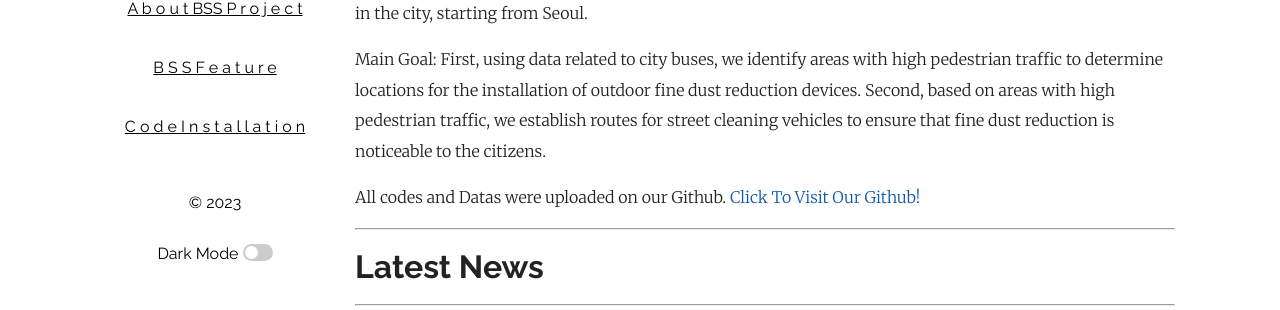
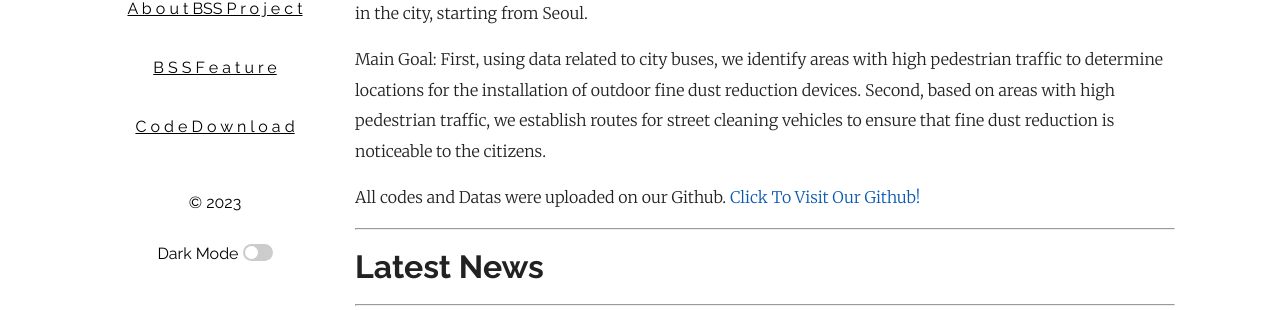
Before and after one commit to ss7622/ss7622.github.io, a Jekyll site: the page built from index.md, in a window 1280 px wide. Shown: the part 456-766 px from the top of the page. Built offline with Jekyll 4.4.1, drawn with Linux system fonts in a browser that asks for light colours.

Commit message:
Update default.html

```diff
--- a/_layouts/default.html
+++ b/_layouts/default.html
@@ -100,7 +100,7 @@
         {%- if site.plainwhite.social_links.pinterest -%}
         <a href="https://ss7622.github.io/Installation/" target="_blank">
           <li>
-            <p>C o d e I n s t a l l a t i o n</p>
+            <p>C o d e  D o w n l o a d</p>
           </li>
         </a>
         {%- endif -%}
```
